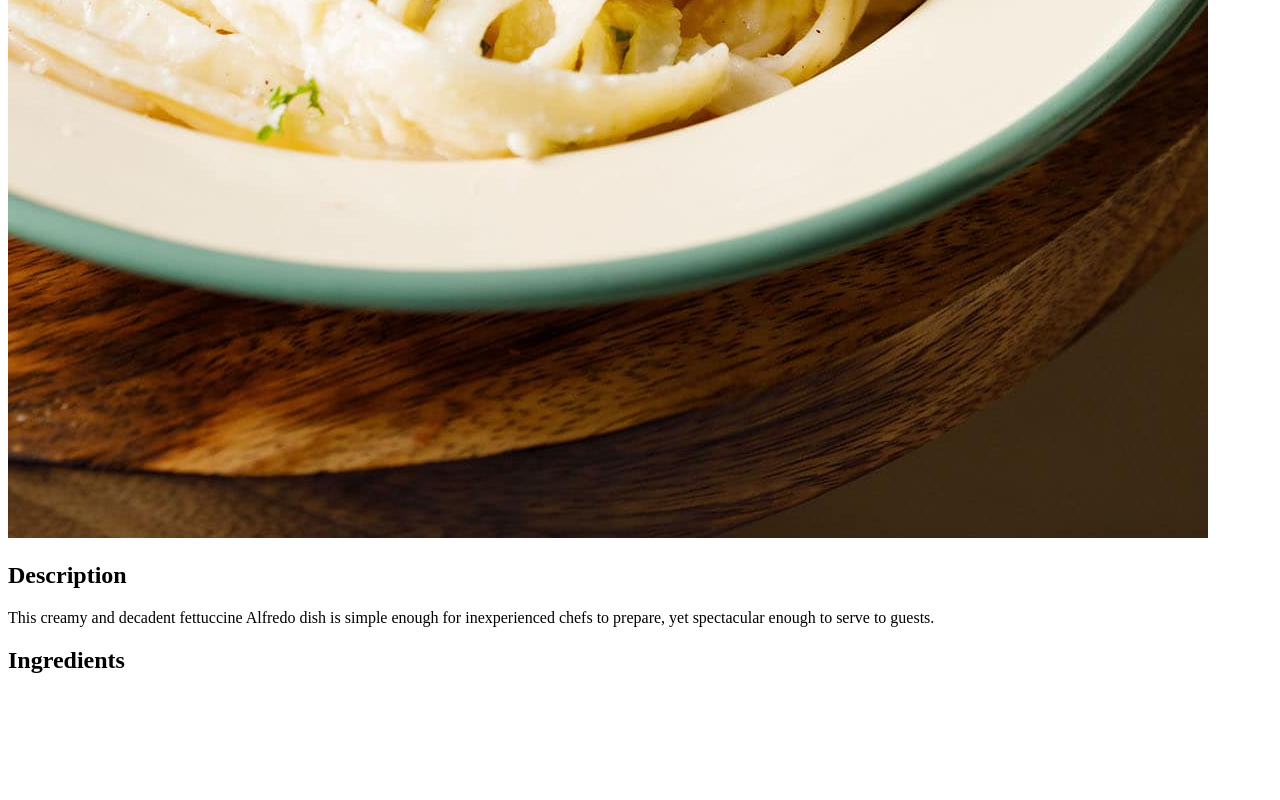
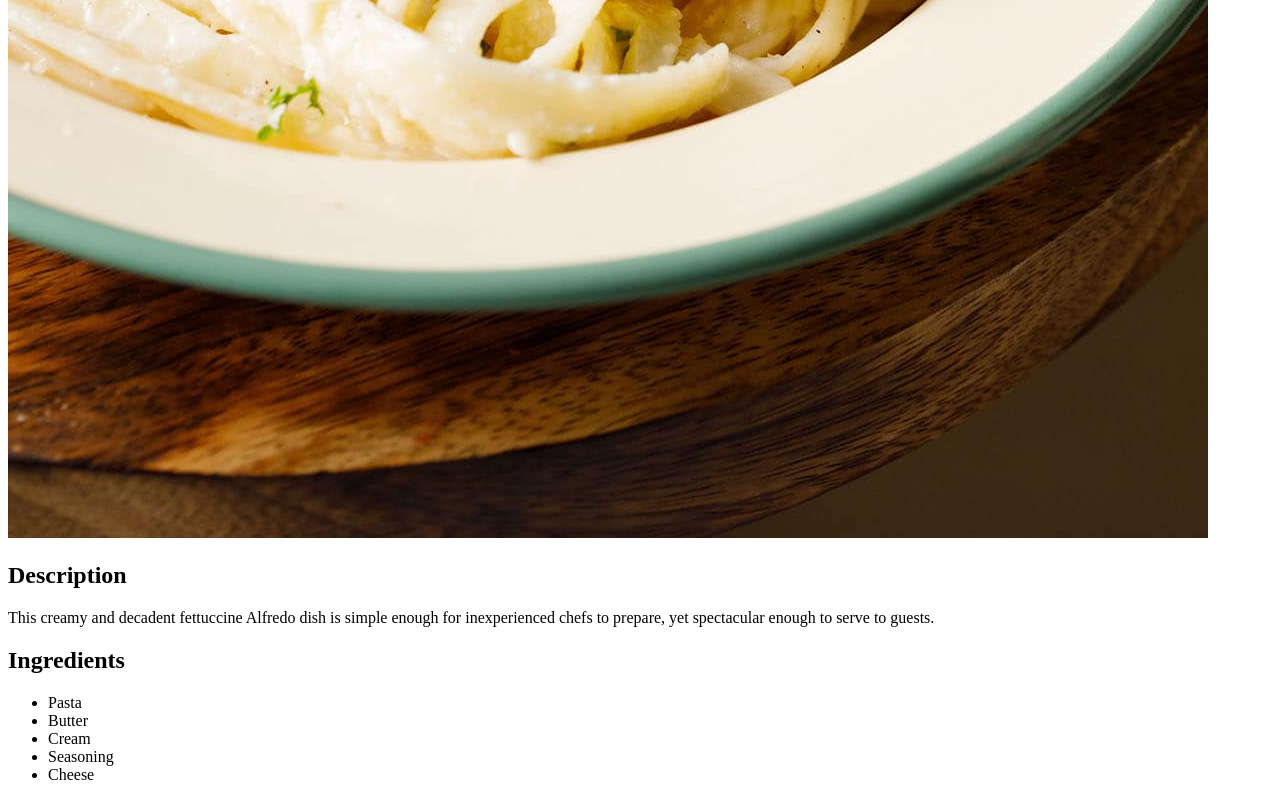
Before and after one commit to kevishr/odin-recipes, a plain HTML site: page recipes/pasta.html in a window 1280 px wide. Shown: the part 1342-2142 px from the top of the page. Before the commit the page ends 2036 px from the top, so only its background shows below. Drawn offline with Linux system fonts and the light colour scheme.

Commit message:
Add unordered list for ingredients

```diff
--- a/recipes/pasta.html
+++ b/recipes/pasta.html
@@ -15,6 +15,14 @@
     </p>
 
     <h2>Ingredients</h2>
+    <ul>
+        <li>Pasta</li>
+        <li>Butter</li>
+        <li>Cream</li>
+        <li>Seasoning</li>
+        <li>Cheese</li>
+
+    </ul>
 
 </body>
 </html>
```
